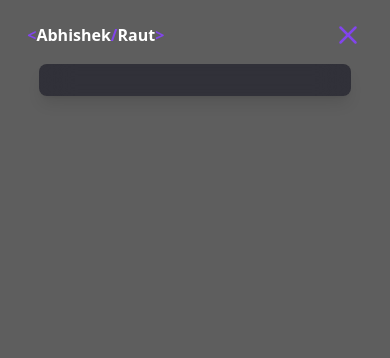
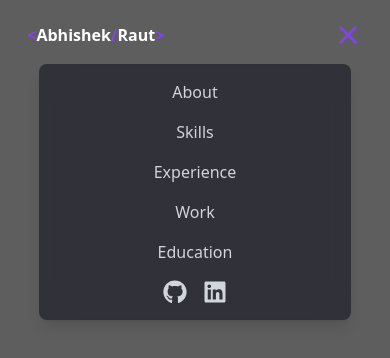
Before and after one commit to raut-abhishek/Portfolio_WebApp, a React (Vite) app: page / in a window 390 px wide. Both pictures are taken after a click on the icon 347 px from the left and 35 px from the top of the page. Shown: the top 358 px of the page. Built offline with nearby package versions, Linux system fonts and the light colour scheme.

Commit message:
navbar design complete

```diff
--- a/src/components/Navbar/Navbar.jsx
+++ b/src/components/Navbar/Navbar.jsx
@@ -76,7 +76,7 @@ const Navbar = () => {
                    onClick ={()=>setIsOpen(false)} />
                   ) :  (
                   <FiMenu className = 'text-3xl text-[#8245ec] cursor-pointer'
-                   onClick ={()=>setIsOpen(true)} /> // not working
+                   onClick ={()=>setIsOpen(true)} />
                 )
               }
             </div>
@@ -86,15 +86,25 @@ const Navbar = () => {
         {isOpen &&(
           <div className='absolute top-16 left-1/2 transform -translate-x-1/2 w-4/5 bg-[#050414]/50 backdrop-blur-lg z-50 rounded-lg shadow-lg md:hidden'>
             <ul className='flex flex-col items-center space-y-4 py-4 text-gray-300'>
-                {menuItems.map((item)=>{
+                {menuItems.map((item)=>(
                   <li
                     key ={item.id}
                     className ={`cursor-pointer hover:text-white ${
                       activeSection === item.id ? "text-[#8245ec]" : ""
                     }`}>
-                      <button></button>
+                      <button onClick={()=> handleMenuItemClick(item.id)}>
+                        {item.label}
+                      </button>
                   </li>
-                })}
+                ))}
+                <div className='flex space-x-4'>
+                  <a href="https://github.com/raut-abhishek" target='_blank' rel='noopener noreferrer' className='text-gray-300 hover:text-white'>
+                    <FaGithub size={24}/>
+                  </a>
+                  <a href="http://linkedin.com/in/abhishek-raut-736a3a21a" target='_blank' rel='noopener noreferrer' className='text-gray-300 hover:text-white'>
+                    <FaLinkedin size={24}/>
+                  </a>
+                </div>
             </ul>
           </div>
 
```
